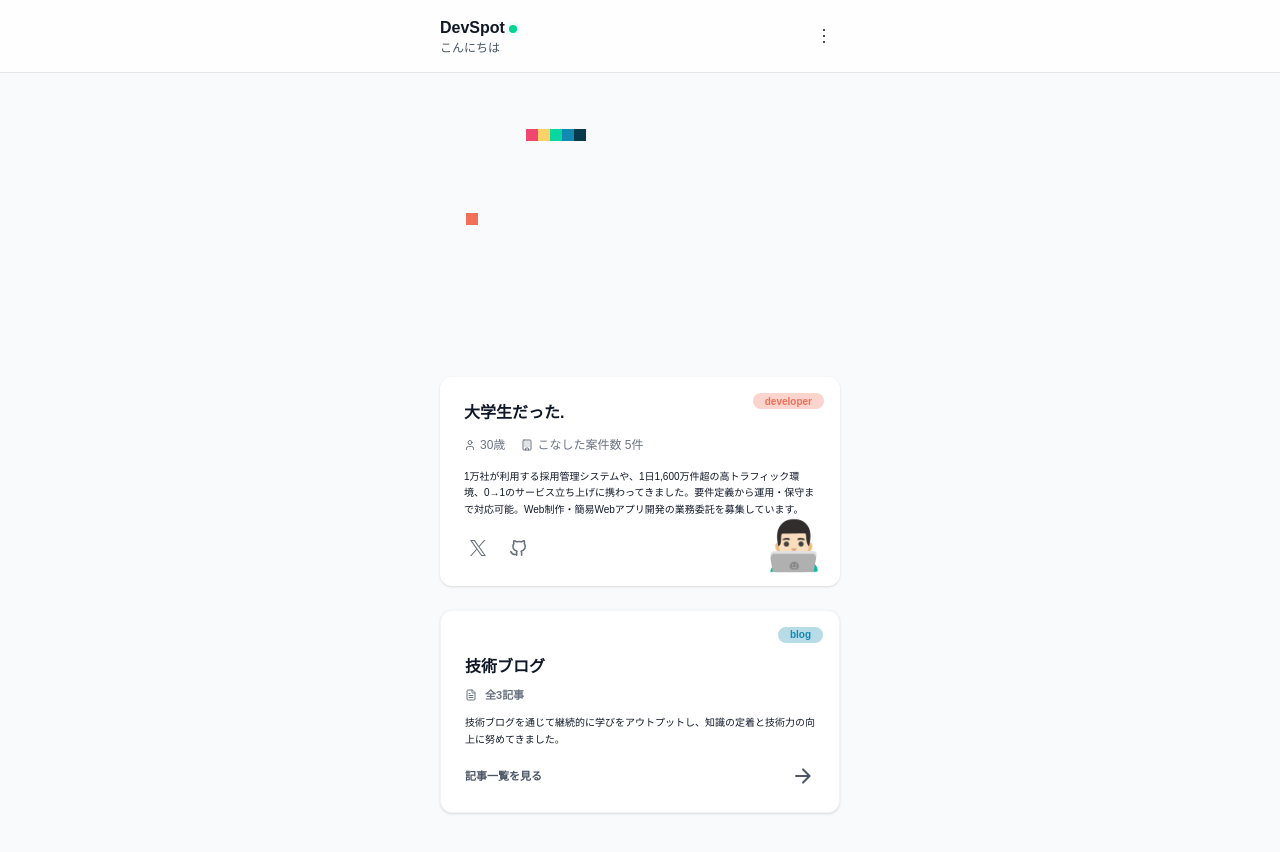
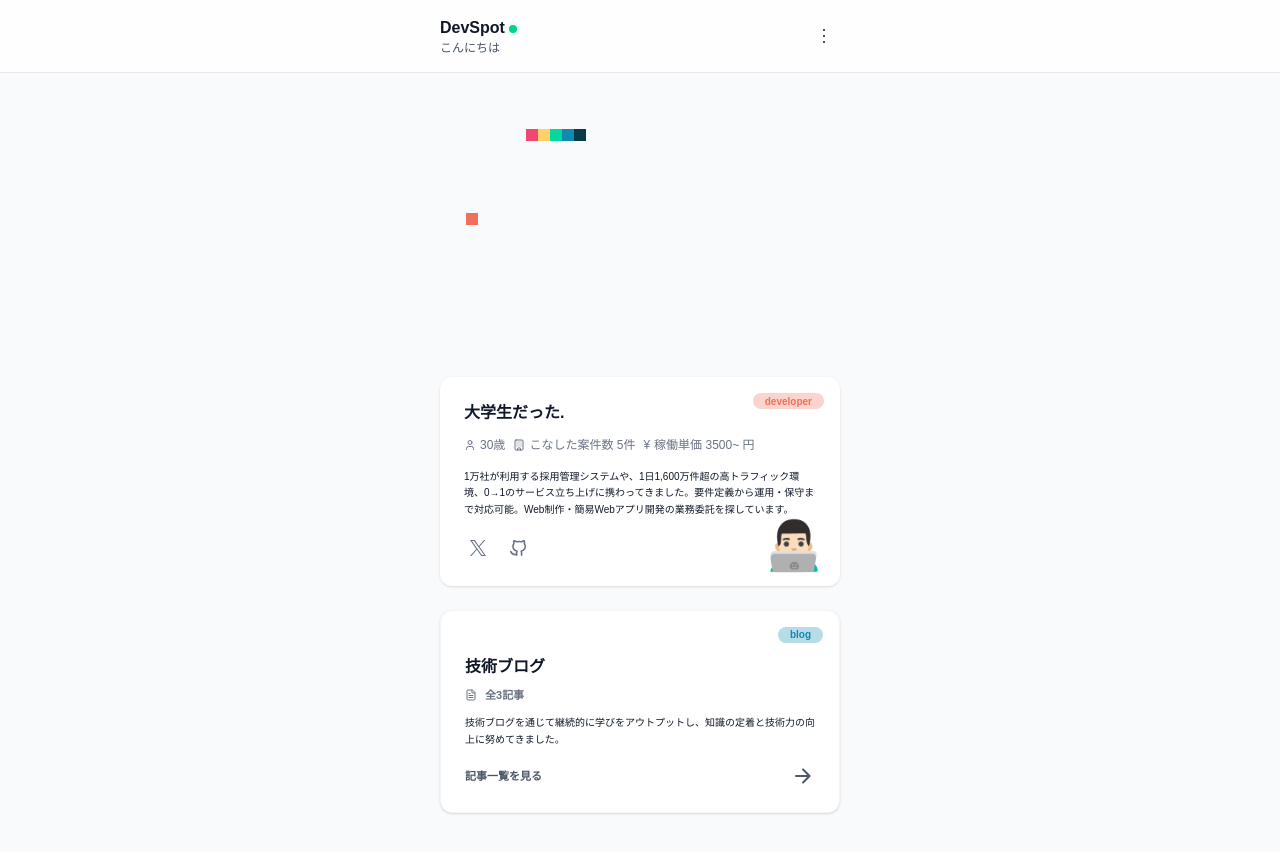
Before and after one commit to wimpykid719/blog-v2, a Next.js app in the folder app/: page / in a window 1280 px wide. Shown: the top 852 px of the page. Built offline with nearby package versions, Linux system fonts and the light colour scheme; no server answers.

Commit message:
feat: 稼働単価項目

```diff
--- a/app/src/config/site.json
+++ b/app/src/config/site.json
@@ -8,7 +8,8 @@
     "name": "大学生だった.",
     "age": 30,
     "projectsCount": 5,
-    "bio": "1万社が利用する採用管理システムや、1日1,600万件超の高トラフィック環境、0→1のサービス立ち上げに携わってきました。要件定義から運用・保守まで対応可能。Web制作・簡易Webアプリ開発の業務委託を募集しています。"
+    "hourlyRate": "3500~",
+    "bio": "1万社が利用する採用管理システムや、1日1,600万件超の高トラフィック環境、0→1のサービス立ち上げに携わってきました。要件定義から運用・保守まで対応可能。Web制作・簡易Webアプリ開発の業務委託を探しています。"
   },
   "platforms": {
     "zenn": {
--- a/app/src/config/site.ts
+++ b/app/src/config/site.ts
@@ -14,6 +14,7 @@ export type SiteConfig = {
     name: string;
     age: number;
     projectsCount: number;
+    hourlyRate: string;
     bio: string;
   };
   platforms: {
--- a/app/src/features/home/page/components/ProfileCard.tsx
+++ b/app/src/features/home/page/components/ProfileCard.tsx
@@ -23,14 +23,18 @@ export function ProfileCard() {
       </h2>
 
       {/* メタ情報 */}
-      <div className="flex items-center gap-4 mb-4 text-xs text-gray-500 dark:text-gray-400">
-        <div className="flex items-center gap-1">
+      <div className="flex flex-wrap items-center gap-2 mb-4 text-xs text-gray-500 dark:text-gray-400">
+        <div className="flex items-center gap-1 whitespace-nowrap">
           <User className="w-3 h-3" />
           <span>{author.age}歳</span>
         </div>
-        <div className="flex items-center gap-1">
+        <div className="flex items-center gap-1 whitespace-nowrap">
           <Building className="w-3 h-3" />
           <span>こなした案件数 {author.projectsCount}件</span>
+        </div>
+        <div className="flex items-center gap-1 whitespace-nowrap">
+          <span className="text-xs">¥</span>
+          <span>稼働単価 {author.hourlyRate} 円</span>
         </div>
       </div>
 
```
